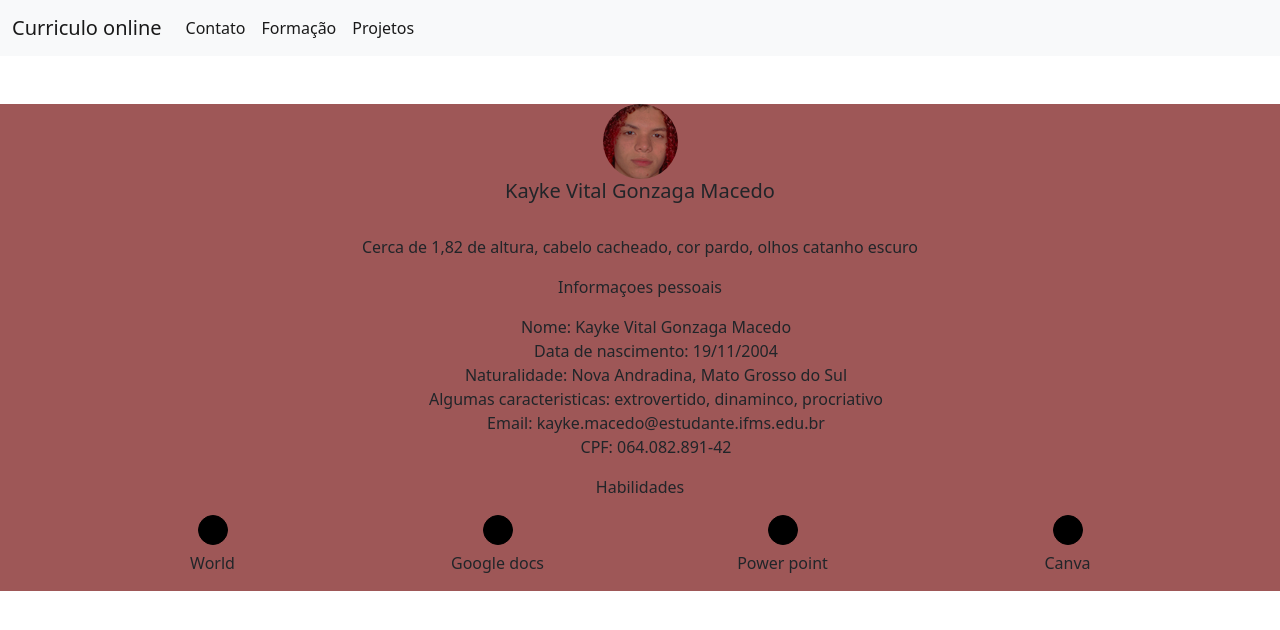
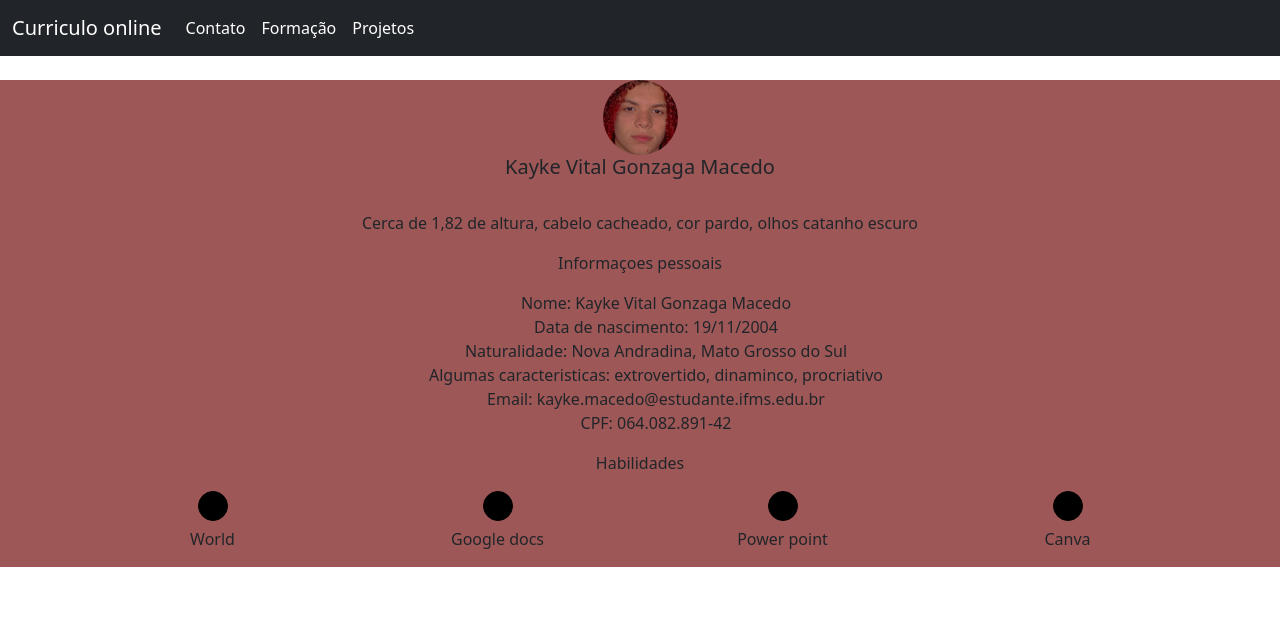
Before and after one commit to kaykevital/ProjetoPTAS1, a website: page index.html in a window 1280 px wide. Drawn offline with nearby package versions, Linux system fonts and the light colour scheme.

Commit message:
Inserido informaçoes

```diff
--- a/index.html
+++ b/index.html
@@ -10,23 +10,22 @@
   <title>Inicial</title>
 </head>
 <body>
-  <nav class="navbar navbar-expand-lg bg-light">
+  <nav class="navbar navbar-expand-lg bg-dark">
     <div class="container-fluid">
-      <a class="navbar-brand">Curriculo online</a>
-      <button class="navbar-toggler" type="button" data-bs-toggle="collapse" data-bs-target="#navbarNavAltMarkup" aria-controls="navbarNavAltMarkup" aria-expanded="false" aria-label="Toggle navigation">
+      <a class="navbar-brand" style="color: white;">Curriculo online</a>
+      <button class="navbar-toggler" type="button" data-bs-toggle="collapse" data-bs-target="#navbarNavAltMarkup" aria-controls="navbarNavAltMarkup" aria-expanded="false" aria-label="Toggle navigation" style="color: white;">
         <span class="navbar-toggler-icon"></span>
       </button>
       <div class="collapse navbar-collapse" id="navbarNavAltMarkup">
         <div class="navbar-nav">
-          <a class="nav-link active" aria-current="page" href="/">Contato</a>
-          <a class="nav-link active" aria-current="page" href="formacao-academica">Formação</a>
-          <a class="nav-link active" aria-current="page" href="projetos">Projetos</a>
+          <a class="nav-link active" aria-current="page" href="/" style="color: white;">Contato</a>
+          <a class="nav-link active" aria-current="page" href="formacao-academica" style="color: white;">Formação</a>
+          <a class="nav-link active" aria-current="page" href="projetos" style="color: white;">Projetos</a>
         </div>
       </div>
     </div>
   </nav>
 
-  <br>
   <br>
 
   <div class="Curriculo">
```
Also changed, not shown: formacao-academica.html (+6 -6 lines), projetos.html (+5 -5 lines).
